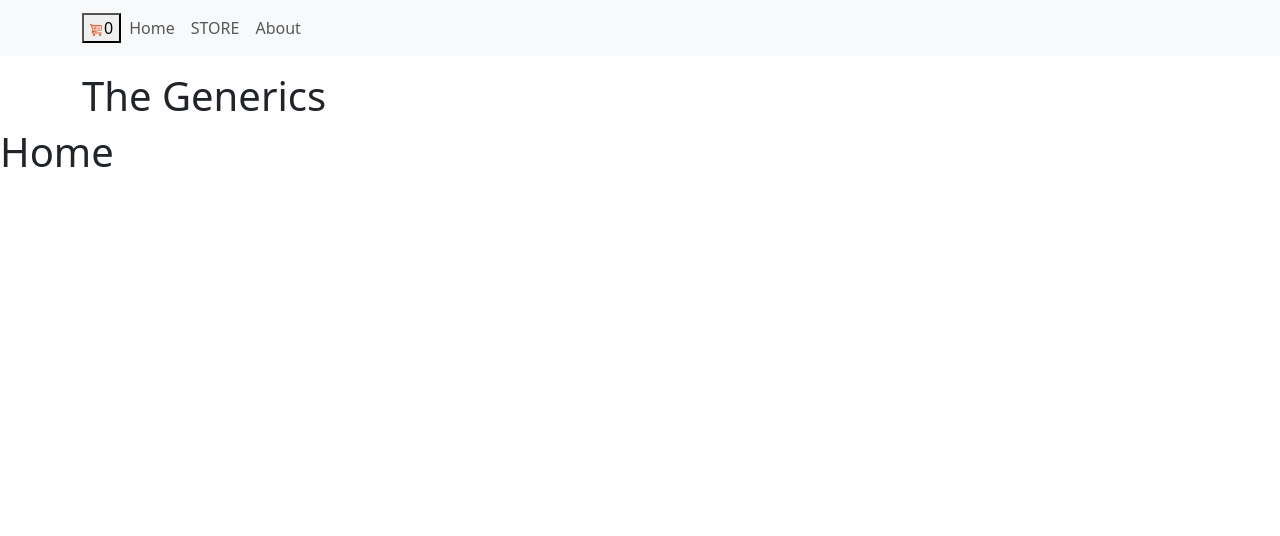
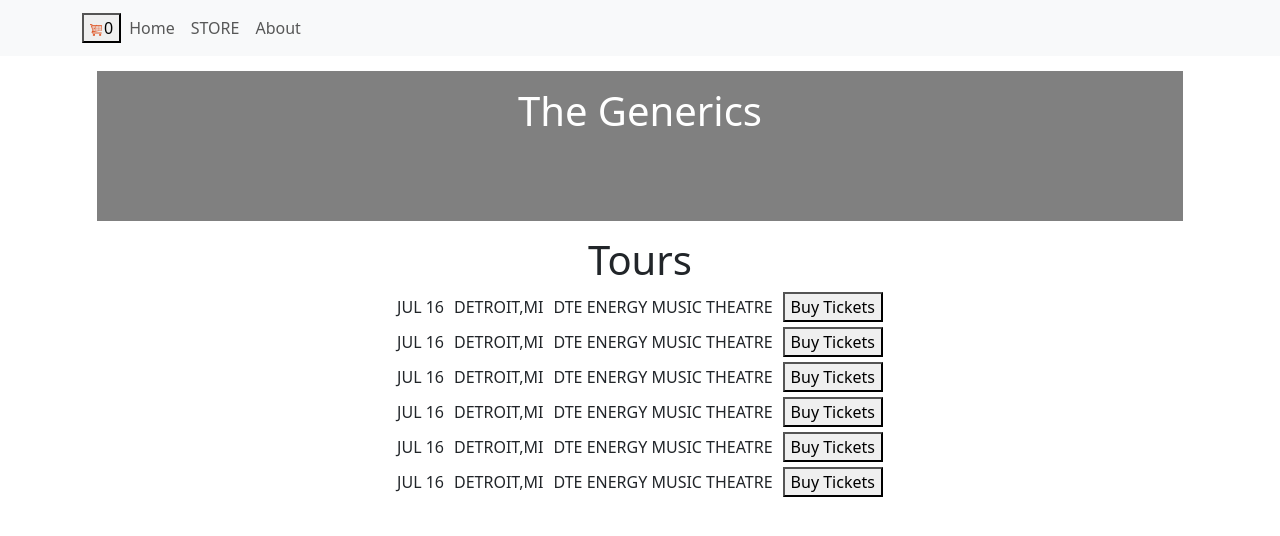
Before and after one commit to KULDEEP-18102000/E-coomerce-website-sharpener, a React (Create React App) app: page / in a window 1280 px wide. Shown: the top 536 px of the page. Built offline with nearby package versions, Linux system fonts and the light colour scheme.

Commit message:
Added homepage and redesigned cart component

```diff
--- a/package.json
+++ b/package.json
@@ -3,6 +3,9 @@
   "version": "0.1.0",
   "private": true,
   "dependencies": {
+    "@emotion/react": "^11.11.1",
+    "@emotion/styled": "^11.11.0",
+    "@mui/material": "^5.14.20",
     "@testing-library/jest-dom": "^5.17.0",
     "@testing-library/react": "^13.4.0",
     "@testing-library/user-event": "^13.5.0",
--- a/public/index.html
+++ b/public/index.html
@@ -25,6 +25,7 @@
       Learn how to configure a non-root public URL by running `npm run build`.
     -->
     <title>React App</title>
+    <link href="https://cdn.jsdelivr.net/npm/bootstrap@5.3.2/dist/css/bootstrap.min.css" rel="stylesheet" integrity="sha384-T3c6CoIi6uLrA9TneNEoa7RxnatzjcDSCmG1MXxSR1GAsXEV/Dwwykc2MPK8M2HN" crossorigin="anonymous">
   </head>
   <body>
     <noscript>You need to enable JavaScript to run this app.</noscript>
@@ -39,5 +40,6 @@
       To begin the development, run `npm start` or `yarn start`.
       To create a production bundle, use `npm run build` or `yarn build`.
     -->
+    <script src="https://cdn.jsdelivr.net/npm/bootstrap@5.3.2/dist/js/bootstrap.bundle.min.js" integrity="sha384-C6RzsynM9kWDrMNeT87bh95OGNyZPhcTNXj1NW7RuBCsyN/o0jlpcV8Qyq46cDfL" crossorigin="anonymous"></script>
   </body>
 </html>
--- a/src/components/CartComponent.js
+++ b/src/components/CartComponent.js
@@ -42,15 +42,6 @@ function CartComponent(props){
             ctx.removeItem(item)
         }
 
-        const CartItems=<ul>
-            {ctx.cartState.items.map((item)=>
-            <div><li>{item.title}-{item.price}-{item.quantity}</li>
-            <span>
-            <button onClick={()=>{removeFromCart(item)}}>Remove</button>
-            </span>
-                        </div>
-            )}
-        </ul>
 
     return(
 <div>
@@ -64,11 +55,30 @@ function CartComponent(props){
     >
       <Modal.Header closeButton>
         <Modal.Title id="contained-modal-title-vcenter">
-          Modal heading
+          Cart Items
         </Modal.Title>
       </Modal.Header>
       <Modal.Body>
-        {CartItems}
+        {/* {CartItems} */}
+        <table className="table">
+        <thead>
+    <tr>
+      <th scope="col">Title</th>
+      <th scope="col">Price</th>
+      <th scope="col">Quantity</th>
+    </tr>
+  </thead>
+  <tbody>
+  {ctx.cartState.items.map((item)=>
+          <tr>
+            <td>{item.title}</td>
+            <td>{item.price}</td>
+            <td>1</td>
+          </tr>
+          )}
+  </tbody>
+
+        </table>
       </Modal.Body>
       <Modal.Footer>
         <Button onClick={props.onHide}>Close</Button>
--- a/src/components/HeadingLayout.js
+++ b/src/components/HeadingLayout.js
@@ -5,8 +5,8 @@ import Col from 'react-bootstrap/Col';
 function HeadingLayout() {
   return (
     <Container fluid="md" bg="dark">
-      <Row>
-        <Col className='mt-3'><h1>The Generics</h1></Col>
+      <Row style={{backgroundColor:'grey',color:'white',height:'150px',margin:'15px'}}>
+        <Col style={{textAlign:'center'}} className='mt-3'><h1>The Generics</h1></Col>
       </Row>
     </Container>
   );
--- a/src/components/Products.js
+++ b/src/components/Products.js
@@ -1,15 +1,40 @@
 import Container from 'react-bootstrap/Container';
 import Row from 'react-bootstrap/Row';
 import Col from 'react-bootstrap/Col';
-import Button from 'react-bootstrap/Button';
+// import Button from 'react-bootstrap/Button';
 import Card from 'react-bootstrap/Card';
 import CartContext from '../store/cart-context';
-import { useContext } from 'react';
+import { useContext,useState } from 'react';
+import Box from '@mui/material/Box';
+import Button from '@mui/material/Button';
+import Typography from '@mui/material/Typography';
+import Modal from '@mui/material/Modal';
+import * as React from 'react';
+
+
+const style = {
+  position: 'absolute',
+  top: '50%',
+  left: '50%',
+  transform: 'translate(-50%, -50%)',
+  width: 400,
+  bgcolor: 'background.paper',
+  border: '2px solid #000',
+  boxShadow: 24,
+  p: 4,
+};
+
+
 
 function Products() {
 
+  const [open, setOpen] = React.useState(false);
+  const handleOpen = () => setOpen(true);
+  const handleClose = () => setOpen(false);
+
+
   const ctx=useContext(CartContext)
-  console.log(ctx)
+  // console.log(ctx)
     const productsArr = [
         {
         title: 'Colors',
@@ -34,11 +59,40 @@ function Products() {
         ]
 
         const addToCart=(item)=>{
-          console.log(item)
-          ctx.addItem(item)
+          // console.log(ctx.cartState.items)
+          // console.log("ctx")
+          let flag=false
+          for (let index = 0; index < ctx.cartState.items.length; index++) {
+            const element = ctx.cartState.items[index];
+            if(element.title==item.title){
+              flag=true
+            }
+          }
+          console.log(flag)
+          if(flag==true){
+            setOpen(true)
+          }else{
+            ctx.addItem(item)
+          }
+
         }
 
   return (
+    <div>
+
+<Modal
+        open={open}
+        onClose={handleClose}
+        aria-labelledby="modal-modal-title"
+        aria-describedby="modal-modal-description"
+      >
+        <Box sx={style}>
+          <Typography id="modal-modal-title" variant="h6" component="h2">
+            This Item is already added in cart
+          </Typography>
+        </Box>
+      </Modal>
+
     <Container>
     <h4>Products</h4>
     <Row>
@@ -51,12 +105,13 @@ function Products() {
         <Card.Text>
           {item.price}
         </Card.Text>
-        <Button onClick={()=>{addToCart(item)}} variant="primary">Add to Cart</Button>
+        <Button variant="contained" onClick={()=>{addToCart(item)}}>Add to Cart</Button>
       </Card.Body>
     </Card>
         ))}
         </Row>
     </Container>
+    </div>
   );
 }
 
--- a/src/pages/Home.js
+++ b/src/pages/Home.js
@@ -1,10 +1,49 @@
-import 'bootstrap/dist/css/bootstrap.min.css';
+import { Button } from 'bootstrap';
+// import 'bootstrap/dist/css/bootstrap.min.css';
 
 
 function HomePage(){
 
     return (
-        <h1>Home</h1>
+        <section className='container'>
+        <h1 style={{textAlign:'center'}}>Tours</h1>
+        <div style={{textAlign:'center',margin:'5px'}}>
+            <span style={{padding:'5px'}}>JUL 16</span>
+            <span style={{padding:'5px'}}>DETROIT,MI</span>
+            <span style={{padding:'5px'}}>DTE ENERGY MUSIC THEATRE</span>
+            <span style={{padding:'5px'}}><button>Buy Tickets</button></span>
+        </div>
+        <div style={{textAlign:'center',margin:'5px'}}>
+            <span style={{padding:'5px'}}>JUL 16</span>
+            <span style={{padding:'5px'}}>DETROIT,MI</span>
+            <span style={{padding:'5px'}}>DTE ENERGY MUSIC THEATRE</span>
+            <span style={{padding:'5px'}}><button>Buy Tickets</button></span>
+        </div>
+        <div style={{textAlign:'center',margin:'5px'}}>
+            <span style={{padding:'5px'}}>JUL 16</span>
+            <span style={{padding:'5px'}}>DETROIT,MI</span>
+            <span style={{padding:'5px'}}>DTE ENERGY MUSIC THEATRE</span>
+            <span style={{padding:'5px'}}><button>Buy Tickets</button></span>
+        </div>
+        <div style={{textAlign:'center',margin:'5px'}}>
+            <span style={{padding:'5px'}}>JUL 16</span>
+            <span style={{padding:'5px'}}>DETROIT,MI</span>
+            <span style={{padding:'5px'}}>DTE ENERGY MUSIC THEATRE</span>
+            <span style={{padding:'5px'}}><button>Buy Tickets</button></span>
+        </div>
+        <div style={{textAlign:'center',margin:'5px'}}>
+            <span style={{padding:'5px'}}>JUL 16</span>
+            <span style={{padding:'5px'}}>DETROIT,MI</span>
+            <span style={{padding:'5px'}}>DTE ENERGY MUSIC THEATRE</span>
+            <span style={{padding:'5px'}}><button>Buy Tickets</button></span>
+        </div>
+        <div style={{textAlign:'center',margin:'5px'}}>
+            <span style={{padding:'5px'}}>JUL 16</span>
+            <span style={{padding:'5px'}}>DETROIT,MI</span>
+            <span style={{padding:'5px'}}>DTE ENERGY MUSIC THEATRE</span>
+            <span style={{padding:'5px'}}><button>Buy Tickets</button></span>
+        </div>
+        </section>
     )
 
 }
--- a/src/store/CartProvider.js
+++ b/src/store/CartProvider.js
@@ -16,6 +16,7 @@ const CartReducer=(state,action)=>{
         // state.totalAmount=state.totalAmount+action.item.price
         // console.log(state)
         // return state
+
         const updatedItems=state.items.concat(action.item)
         console.log(updatedItems)
         const updatedTotalAmount=state.totalAmount+action.item.price
```
Also changed, not shown: 1 other file (tests, documents, lock files or other folders).
